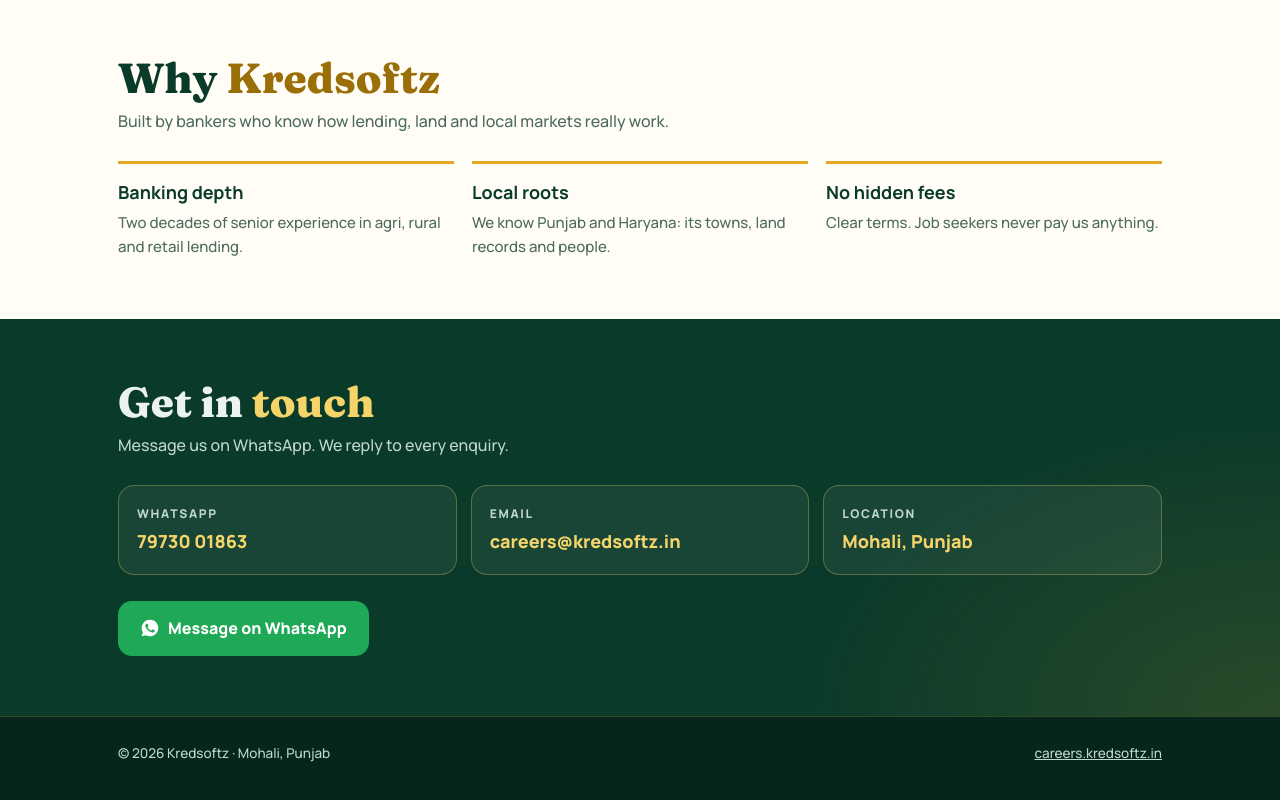
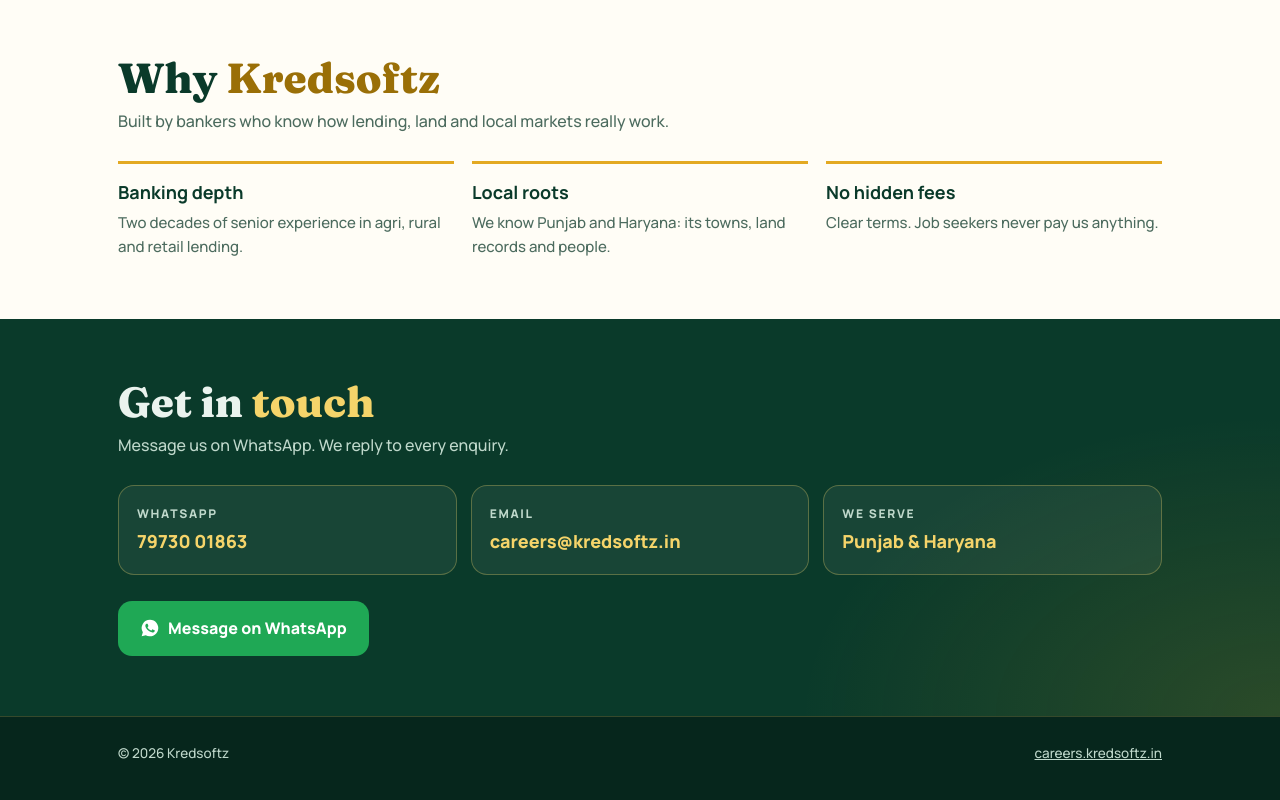
Before and after one commit to kredsoftz/kredsoftz-site, a plain HTML site: page index.html in a window 1280 px wide. Shown: the part 1706-2506 px from the top of the page. Drawn offline with Linux system fonts and the light colour scheme.

Commit message:
Add files via upload

```diff
--- a/index.html
+++ b/index.html
@@ -4,7 +4,7 @@
 <meta charset="utf-8">
 <meta name="viewport" content="width=device-width, initial-scale=1, viewport-fit=cover">
 <title>Kredsoftz | Finance, Property, Careers &amp; Technology – Punjab</title>
-<meta name="description" content="Kredsoftz – loan services (DSA), real estate, Bank & NBFC careers and software development from Mohali, Punjab.">
+<meta name="description" content="Kredsoftz – loan services (DSA), real estate, Bank & NBFC careers and software development across Punjab &amp; Haryana.">
 <link rel="canonical" href="https://kredsoftz.in/">
 <meta property="og:title" content="Kredsoftz">
 <meta property="og:description" content="Loans · Property · Careers · Technology – serving Punjab & Haryana.">
@@ -94,7 +94,7 @@
 <main id="top">
 <section class="hero"><div class="wrap grid">
   <div>
-    <span class="eyebrow">Mohali · Punjab &amp; Haryana</span>
+    <span class="eyebrow">Serving Punjab &amp; Haryana</span>
     <h1>Finance, property, careers &amp; tech, <em>built on trust.</em></h1>
     <p class="lead">Kredsoftz brings two decades of banking and rural-lending experience to loans, real estate, hiring and software for businesses across Punjab and Haryana.</p>
     <div class="actions"><a class="btn gold" href="#ventures">Explore our services</a><a class="btn line" href="https://careers.kredsoftz.in">Browse jobs</a></div>
@@ -150,14 +150,14 @@
   <div class="cgrid">
     <div class="c"><div class="k">WhatsApp</div><div class="val">79730 01863</div></div>
     <div class="c"><div class="k">Email</div><div class="val">careers@kredsoftz.in</div></div>
-    <div class="c"><div class="k">Location</div><div class="val">Mohali, Punjab</div></div>
+    <div class="c"><div class="k">We serve</div><div class="val">Punjab &amp; Haryana</div></div>
   </div>
   <div class="actions"><a class="btn wa" href="https://wa.me/917973001863?text=Hello%20Kredsoftz%2C%20I%20have%20an%20enquiry." target="_blank" rel="noopener"><svg viewBox="0 0 24 24" fill="#fff"><path d="M12 2a10 10 0 0 0-8.6 15.1L2 22l5-1.3A10 10 0 1 0 12 2zm5.3 14.1c-.2.6-1.3 1.2-1.8 1.2-.5.1-1 .1-3.3-.8-2.8-1.1-4.5-4-4.7-4.2-.1-.2-1.1-1.5-1.1-2.9s.7-2 1-2.3c.2-.3.5-.3.7-.3h.5c.2 0 .4 0 .6.5l.8 2c.1.2.1.4 0 .5l-.4.6-.4.4c-.1.1-.3.3-.1.6.2.3.8 1.3 1.7 2.1 1.2 1 2.1 1.3 2.4 1.5.3.1.5.1.6-.1l.9-1.1c.2-.3.4-.2.7-.1l1.9.9c.3.1.5.2.5.4.1.1.1.7-.1 1.3z"/></svg>Message on WhatsApp</a></div>
 </div></section>
 </main>
 
 <footer><div class="wrap">
-  <span>© <span id="y">2026</span> Kredsoftz · Mohali, Punjab</span>
+  <span>© <span id="y">2026</span> Kredsoftz</span>
   <span><a href="https://careers.kredsoftz.in">careers.kredsoftz.in</a></span>
 </div></footer>
 <script>document.getElementById('y').textContent=new Date().getFullYear()</script>
```
